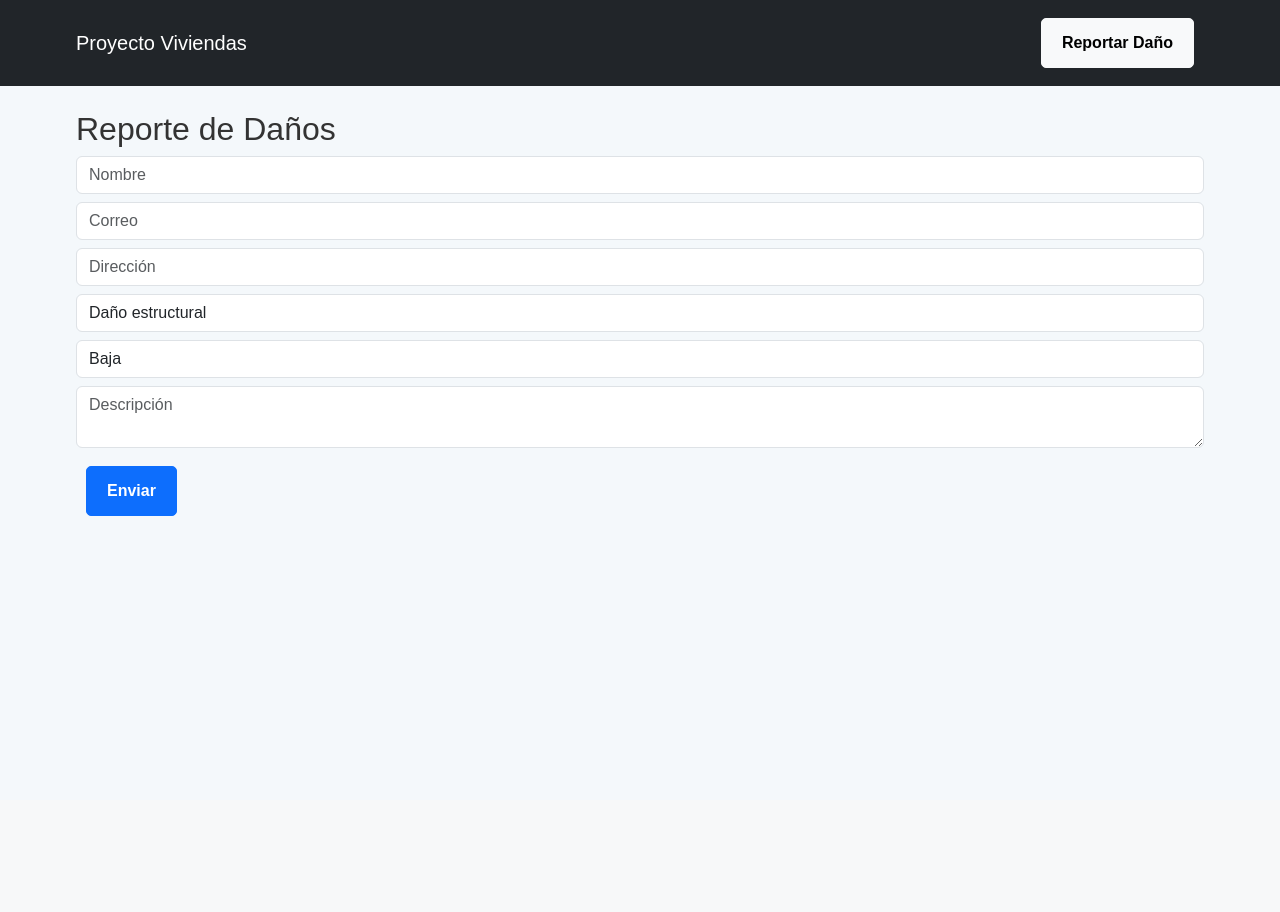
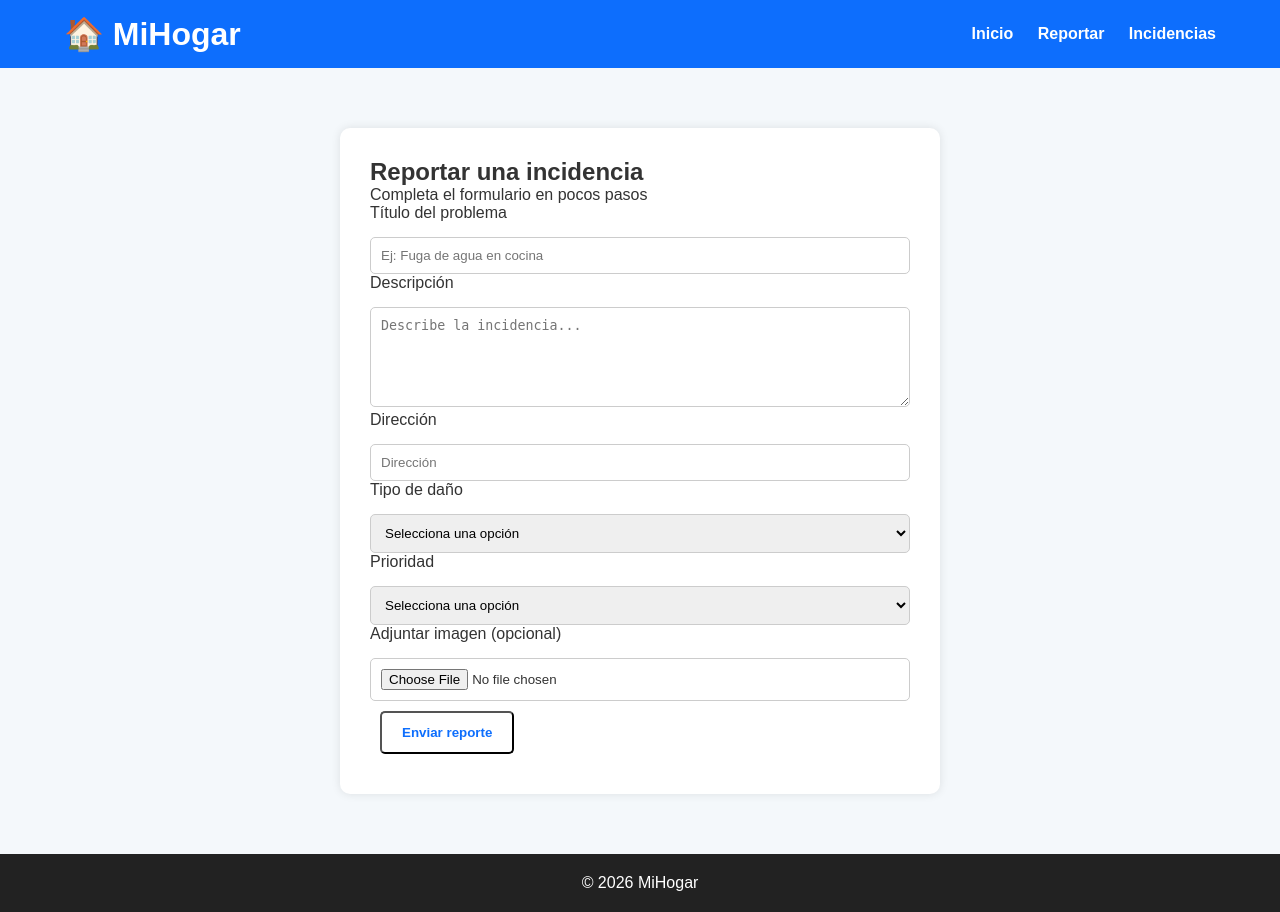
Before and after one commit to jslopezo-Yisus/Proyecto-Integrador-2026, a Flask app: page /reportar in a window 1280 px wide. Before the commit the page ends 516 px from the top, so only its background shows below. Run offline with Flask 3, Linux system fonts and the light colour scheme; parts of the project's set-up code (start-up, migrations or seed data) failed here and were passed over.

Commit message:
Refactor: Reconstrucción de la interfaz en reportes

```diff
--- a/app/Static/css/style.css
+++ b/app/Static/css/style.css
@@ -118,3 +118,60 @@ body {
     text-align: center;
     padding: 20px 0;
 }
+
+.form-section {
+    padding: 60px 0;
+}
+
+.form-container {
+    background: white;
+    padding: 30px;
+    border-radius: 10px;
+    max-width: 600px;
+    margin: auto;
+    box-shadow: 0 0 10px rgba(0,0,0,0.1);
+}
+
+form input, form textarea, form select {
+    width: 100%;
+    padding: 10px;
+    margin-top: 15px;
+    border-radius: 5px;
+    border: 1px solid #ccc;
+}
+
+form textarea {
+    height: 100px;
+}
+
+.confirmacion-section {
+    padding: 80px 0;
+    text-align: center;
+}
+
+.confirmacion-box {
+    background: white;
+    padding: 40px;
+    border-radius: 10px;
+    max-width: 600px;
+    margin: auto;
+    box-shadow: 0 0 15px rgba(0,0,0,0.1);
+}
+
+.reporte-id {
+    margin: 20px 0;
+}
+
+.reporte-id h3 {
+    font-size: 2rem;
+    color: #0d6efd;
+}
+
+.importante {
+    margin-top: 15px;
+    font-weight: bold;
+}
+
+.acciones {
+    margin-top: 30px;
+}
--- a/app/Templates/reportar.html
+++ b/app/Templates/reportar.html
@@ -1,33 +1,69 @@
-{% extends 'base.html' %}
+<!DOCTYPE html>
+<html lang="es">
+<head>
+    <meta charset="UTF-8">
+    <title>Reportar incidencia</title>
+    <link rel="stylesheet" href="{{ url_for('static', filename='css/style.css') }}">
+</head>
+<body>
 
-{% block content %}
+<header class="header">
+    <div class="container nav">
+        <h1 class="logo">🏠 MiHogar</h1>
+        <nav>
+            <a href="/">Inicio</a>
+            <a href="/reportar">Reportar</a>
+            <a href="/reportes">Incidencias</a>
+        </nav>
+    </div>
+</header>
 
-<h2 class="mt-4">Reporte de Daños</h2>
+<section class="form-section">
+    <div class="container form-container">
 
-<form method="POST">
+        <h2>Reportar una incidencia</h2>
+        <p>Completa el formulario en pocos pasos</p>
 
-    <input class="form-control mb-2" type="text" name="nombre" placeholder="Nombre" required>
-    <input class="form-control mb-2" type="email" name="correo" placeholder="Correo" required>
-    <input class="form-control mb-2" type="text" name="direccion" placeholder="Dirección" required>
+        <form method="POST" enctype="multipart/form-data">
 
-    <select class="form-control mb-2" name="tipo_dano">
-        <option>Daño estructural</option>
-        <option>Problema eléctrico</option>
-        <option>Fuga de agua</option>
-    </select>
+            <label>Título del problema</label>
+            <input type="text" name="titulo" placeholder="Ej: Fuga de agua en cocina" required>
 
-    <select class="form-control mb-2" name="prioridad">
-        <option>Baja</option>
-        <option>Media</option>
-        <option>Alta</option>
-    </select>
+            <label>Descripción</label>
+            <textarea name="descripcion" placeholder="Describe la incidencia..." required></textarea>
 
-    <textarea class="form-control mb-2" name="descripcion" placeholder="Descripción"></textarea>
+            <label>Dirección</label>
+            <input type="text" name="direccion" placeholder="Dirección" required>
 
-    <button class="btn btn-primary">Enviar</button>
+            <label>Tipo de daño</label>
+            <select name="tipo_dano" required>
+                <option value="">Selecciona una opción</option>
+                <option value="eléctrico">Eléctrico</option>
+                <option value="plomería">Plomería</option>
+                <option value="estructura">Estructura</option>
+            </select>
 
-</form>
+            <label>Prioridad</label>
+            <select name="prioridad" required>
+                <option value="">Selecciona una opción</option>
+                <option value="baja">Baja</option>
+                <option value="media">Media</option>
+                <option value="alta">Alta</option>
+            </select>
 
-{% endblock %}
+            <label>Adjuntar imagen (opcional)</label>
+            <input type="file" name="imagen" accept="image/*">
 
-<form method="POST"></form>
+            <button type="submit" class="btn primary">Enviar reporte</button>
+
+        </form>
+
+    </div>
+</section>
+
+<footer class="footer">
+    <p>© 2026 MiHogar</p>
+</footer>
+
+</body>
+</html>
--- a/app/routes.py
+++ b/app/routes.py
@@ -21,15 +21,15 @@ def index():
 def reportar():
     if request.method == 'POST':
 
-        guest_token = str(uuid.uuid4())
-
         imagen = request.files.get('imagen')
         nombre_imagen = None
 
         if imagen and imagen.filename != '':
             nombre_imagen = secure_filename(imagen.filename)
-            ruta = os.path.join(current_app.config['UPLOAD_FOLDER'], nombre_imagen)
+            ruta = os.path.join('app/static/img', nombre_imagen)
             imagen.save(ruta)
+
+        guest_token = str(uuid.uuid4())
 
         nuevo_reporte = Reporte(
             titulo=request.form['titulo'],
@@ -44,9 +44,10 @@ def reportar():
         db.session.add(nuevo_reporte)
         db.session.commit()
 
-        return render_template('confirmacion.html',
-                               report_id=nuevo_reporte.id,
-                               token=guest_token)
+        return render_template(
+            'confirmacion.html',
+            report_id=nuevo_reporte.id
+        )
 
     return render_template('reportar.html')
 
@@ -174,3 +175,12 @@ def admin():
 
     reportes = Reporte.query.all()
     return render_template('reportes.html', reportes=reportes)
+
+@main.route('/mis-reportes')
+def mis_reportes():
+    if 'user_id' not in session:
+        return redirect('/login')
+
+    reportes = Reporte.query.filter_by(user_id=session['user_id']).all()
+
+    return render_template('mis_reportes.html', reportes=reportes)
```
Also changed, not shown: app/Templates/confirmacion.html (+52 -0 lines), database.sql (+12 -7 lines), 1 other file.
